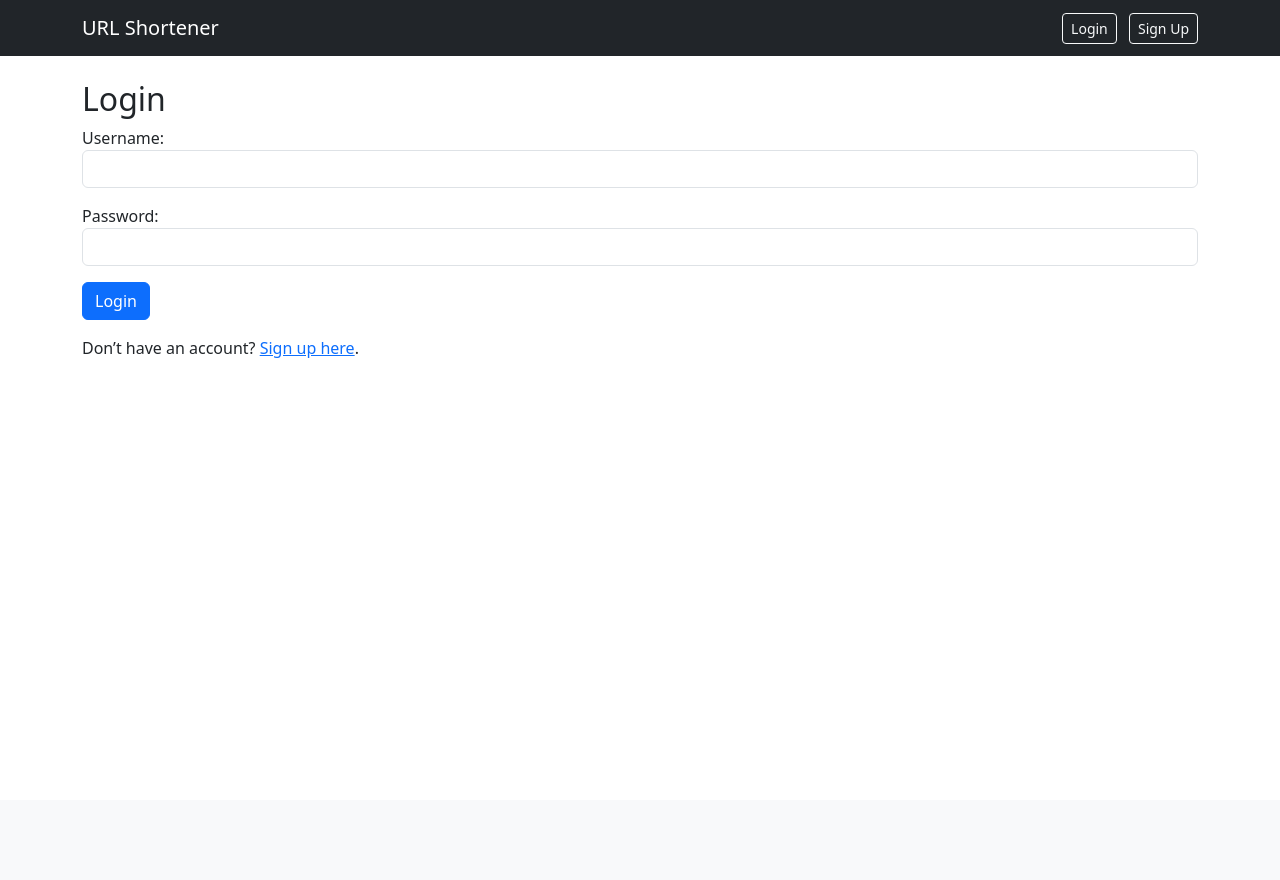
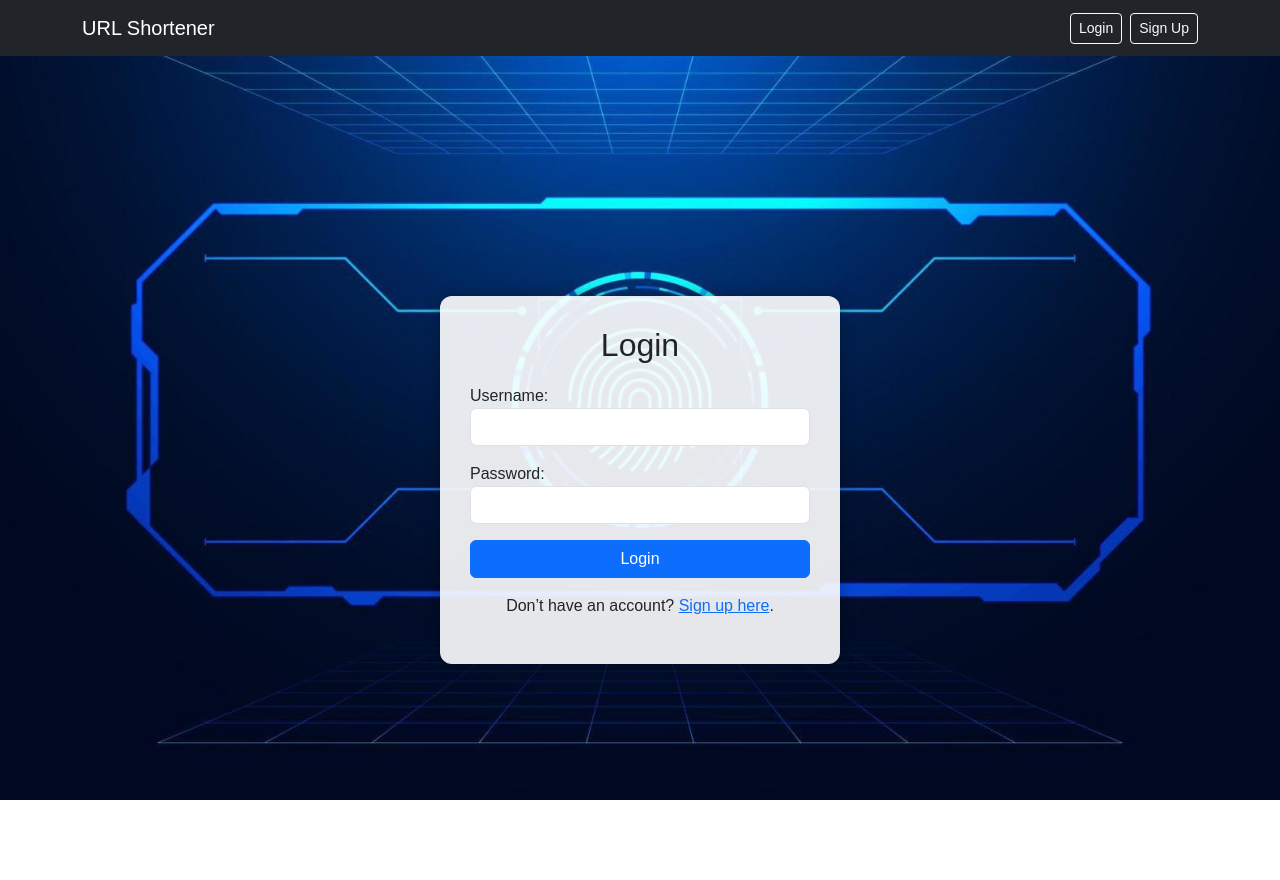
Before and after one commit to JaganVJinil/Url-shortener, a Django app: page /accounts/login/ in a window 1280 px wide. Before the commit the page ends 358 px from the top, so only its background shows below. Run offline with Django 4.2, Linux system fonts and the light colour scheme.

Commit message:
Add static images and update background for URL list

```diff
--- a/core/templates/core/base.html
+++ b/core/templates/core/base.html
@@ -10,12 +10,14 @@
     <meta http-equiv="Pragma" content="no-cache" />
     <meta http-equiv="Expires" content="0" />
 
+    {% block extra_css %}{% endblock %}
 </head>
 <body>
+    {% if request.path != '/' and request.path != '/signup/' %}
     <nav class="navbar navbar-expand-lg navbar-dark bg-dark mb-4">
         <div class="container">
             <a class="navbar-brand" href="{% url 'url_list' %}">URL Shortener</a>
-            <div class="ms-auto">
+            <div class="ms-auto d-flex align-items-center">
                 {% if user.is_authenticated %}
                     <span class="text-white me-3">Hello, {{ user.username }}</span>
                     <a href="{% url 'logout' %}" class="btn btn-outline-light btn-sm">Logout</a>
@@ -26,6 +28,7 @@
             </div>
         </div>
     </nav>
+    {% endif %}
 
     <div class="container">
         {% for message in messages %}
--- a/core/templates/core/login.html
+++ b/core/templates/core/login.html
@@ -1,6 +1,44 @@
-{% extends 'core/base.html' %}
+{% extends "core/base.html" %}
+{% load static %}
+
+{% block extra_css %}
+<style>
+    body {
+        background-image: url("{% static 'core/images/urlshortner_login.jpg' %}");
+        background-size: cover;
+        background-repeat: no-repeat;
+        background-position: center;
+        height: 100vh;
+        margin: 0;
+        font-family: Arial, sans-serif;
+    }
+
+    .login-container {
+        display: flex;
+        justify-content: center;
+        align-items: center;
+        height: 100vh;
+    }
+
+    .login-box {
+        background-color: rgba(255, 255, 255, 0.9);
+        padding: 30px;
+        border-radius: 12px;
+        box-shadow: 0 0 15px rgba(0, 0, 0, 0.3);
+        width: 100%;
+        max-width: 400px;
+    }
+
+    .login-box h2 {
+        text-align: center;
+        margin-bottom: 20px;
+    }
+</style>
+{% endblock %}
 
 {% block content %}
+<div class="login-container">
+    <div class="login-box">
         <h2>Login</h2>
         <form method="post">
             {% csrf_token %}
@@ -12,7 +50,9 @@
                 <label for="password">Password:</label>
                 <input type="password" name="password" class="form-control" required>
             </div>
-    <button type="submit" class="btn btn-primary">Login</button>
+            <button type="submit" class="btn btn-primary w-100">Login</button>
         </form>
-<p class="mt-3">Don’t have an account? <a href="{% url 'signup' %}">Sign up here</a>.</p>
+        <p class="mt-3 text-center">Don’t have an account? <a href="{% url 'signup' %}">Sign up here</a>.</p>
+    </div>
+</div>
 {% endblock %}
--- a/core/urls.py
+++ b/core/urls.py
@@ -2,9 +2,9 @@
 from . import views
 
 urlpatterns = [
-    path('login/', views.login_view, name='login'),
+    path('', views.login_view, name='login'),                     # login at root
     path('signup/', views.signup_view, name='signup'),
-    path('', views.url_list, name='url_list'),
+    path('urllist/', views.url_list, name='url_list'),            # url_list moved
     path('logout/', views.logout_view, name='logout'),
     path('add/', views.add_url, name='add_url'),
     path('edit/<int:pk>/', views.edit_url, name='edit_url'),
--- a/urlshortner/settings.py
+++ b/urlshortner/settings.py
@@ -130,6 +130,7 @@
 # https://docs.djangoproject.com/en/4.2/howto/static-files/
 
 STATIC_URL = 'static/'
+STATICFILES_DIRS = [BASE_DIR / 'core/static']
 
 # Default primary key field type
 # https://docs.djangoproject.com/en/4.2/ref/settings/#default-auto-field
```
Also changed, not shown: core/templates/core/add_url.html (+13 -0 lines), core/templates/core/url_list.html (+16 -1 lines), core/static/core/images/bgurllist.jpg (added), core/static/core/images/urlshortner_login.jpg (added). Lines whose indentation alone changed are shown as unchanged.
